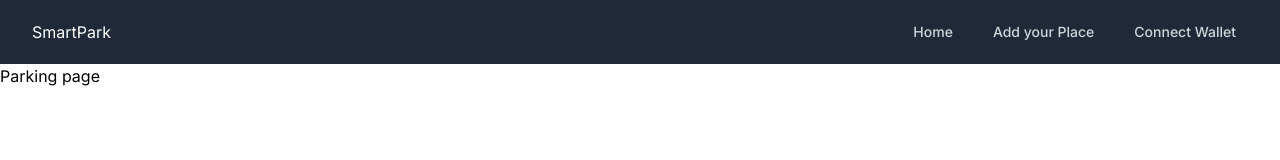
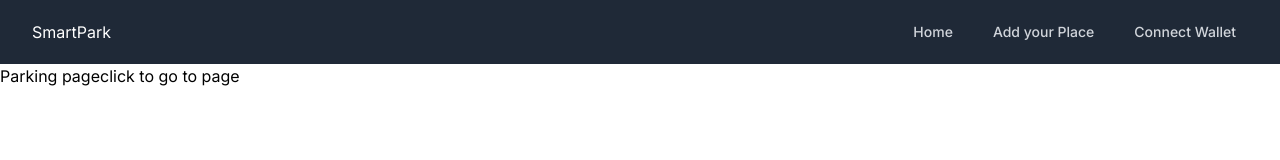
Before and after one commit to Hemanthbugata/SmartPark, a Next.js app: page /parking in a window 1280 px wide. Shown: the top 160 px of the page. Built offline with nearby package versions, Linux system fonts and the light colour scheme.

Commit message:
fix: dynamic route

```diff
--- a/src/app/parking/page.tsx
+++ b/src/app/parking/page.tsx
@@ -1,7 +1,10 @@
+import Link from 'next/link'
 import React from 'react'
 
 export default function Page() {
   return (
-    <div>Parking page</div>
+    <div>Parking page
+      <Link href="/parking/1">click to go to page</Link>
+    </div>
   )
 }
```
